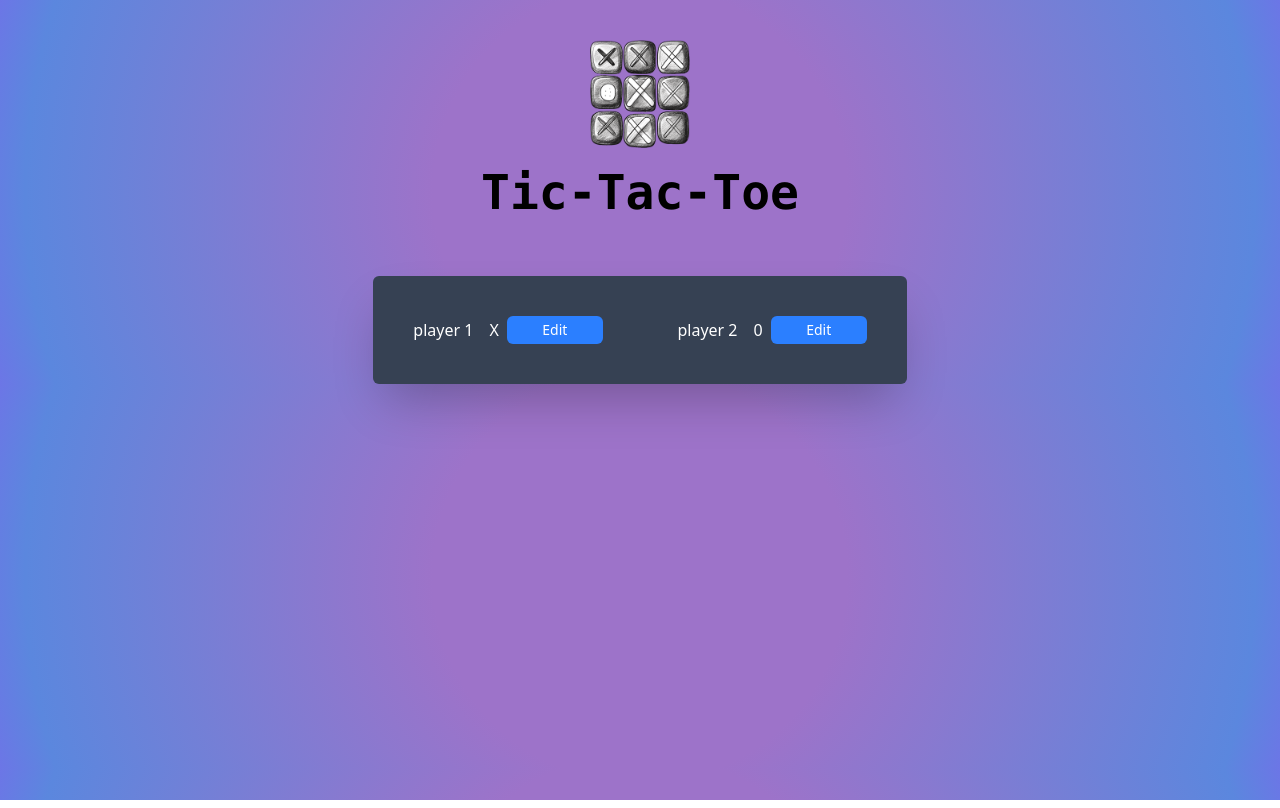
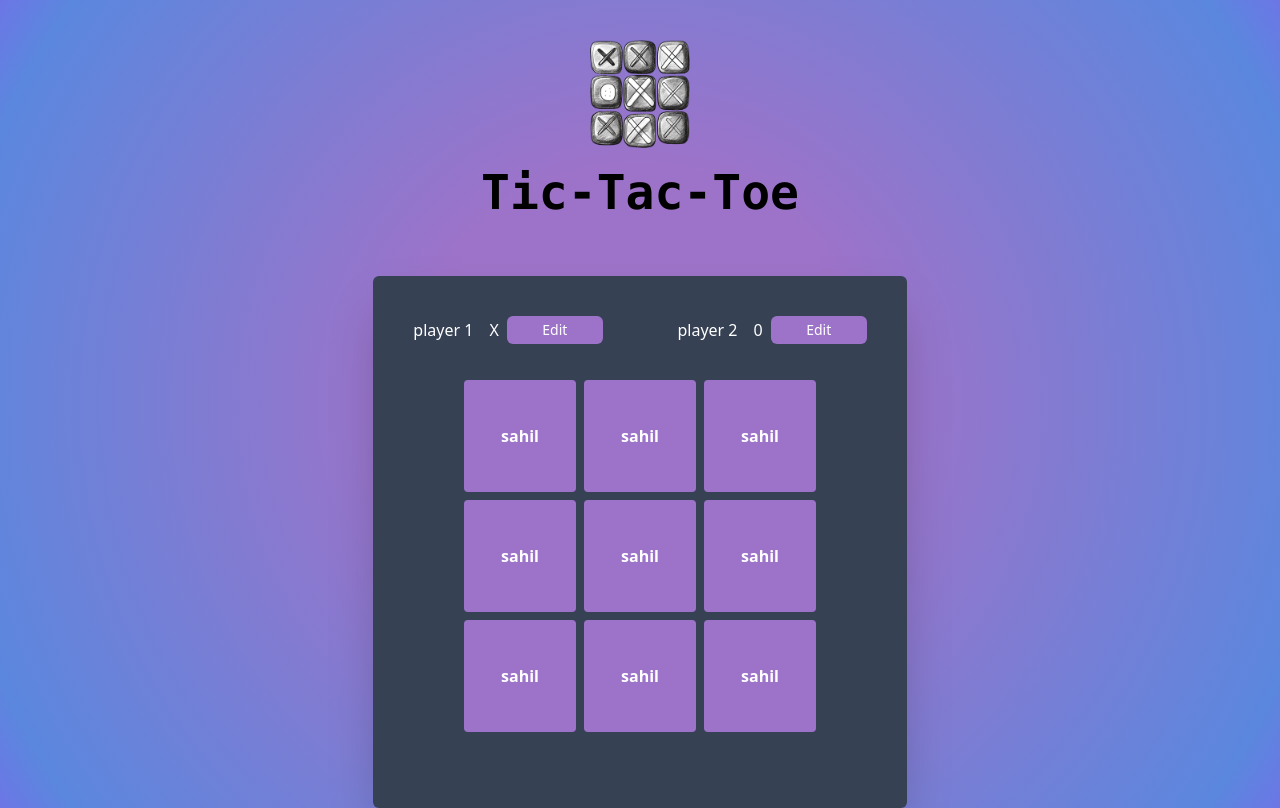
Before and after one commit to sahilstha123/udemy-react-practices, a React (Vite) app in the folder Tic-Tac-Toe/: page / in a window 1280 px wide. Built offline with nearby package versions, Linux system fonts and the light colour scheme.

Commit message:
complete the gameboard ui

```diff
--- a/Tic-Tac-Toe/src/components/Gameboard.jsx
+++ b/Tic-Tac-Toe/src/components/Gameboard.jsx
@@ -1,9 +1,38 @@
-import React from 'react'
+import React from "react";
+
+const initialGameboard = [
+  ["sahil", "sahil", "sahil"],
+  ["sahil", "sahil", "sahil"],
+  ["sahil", "sahil", "sahil"],
+];
 
 const Gameboard = () => {
   return (
-    <div>Gameboard</div>
-  )
-}
+    <ol className="flex flex-col items-center gap-2 m-9">
+      {initialGameboard.map((row, rowIndex) => (
+        <li key={rowIndex}>
+          <ol className="flex gap-2">
+            {row.map((playerSymbol, colIndex) => (
+              <li key={colIndex}>
+                <button
+                  className="
+                    primary-color text-white font-semibold
+                    w-16 h-16 sm:w-20 sm:h-20 md:w-24 md:h-24 lg:w-28 lg:h-28
+                    flex items-center justify-center
+                     rounded
+                    transition-transform hover:scale-105
+                    cursor-pointer
+                  "
+                >
+                  {playerSymbol}
+                </button>
+              </li>
+            ))}
+          </ol>
+        </li>
+      ))}
+    </ol>
+  );
+};
 
-export default Gameboard
+export default Gameboard;
--- a/Tic-Tac-Toe/src/components/Main.jsx
+++ b/Tic-Tac-Toe/src/components/Main.jsx
@@ -1,5 +1,6 @@
 import React from "react";
 import Player from "./Player";
+import Gameboard from "./Gameboard";
 
 const Main = () => {
   return (
@@ -11,6 +12,7 @@ const Main = () => {
            <Player player="player 1" symbol = "X"/>
            <Player player="player 2" symbol = "0"/>
           </ol>
+          <Gameboard/>
         </div>
       </div>
     </main>
--- a/Tic-Tac-Toe/src/components/Player.jsx
+++ b/Tic-Tac-Toe/src/components/Player.jsx
@@ -39,7 +39,7 @@ const Player = ({ player, symbol }) => {
 
       <button
         onClick={handleOnClick}
-        className="bg-blue-500 hover:bg-blue-600 px-3 py-1 rounded-md text-sm w-[80%]  sm:w-24"
+        className="primary-color  px-3 py-1 rounded-md text-sm w-[80%]  sm:w-24"
       >
         {isEditing ? "Save" : "Edit"}
       </button>
--- a/Tic-Tac-Toe/src/index.css
+++ b/Tic-Tac-Toe/src/index.css
@@ -4,3 +4,9 @@ body{
     background: radial-gradient(circle,rgba(157, 115, 201, 1) 31%, rgba(91, 135, 222, 1) 92%, rgba(108, 118, 230, 1) 100%);
 ;
 }
+@layer components{
+    .primary-color{
+        background-color: rgba(157, 115, 201, 1)
+;
+    }
+}
```
